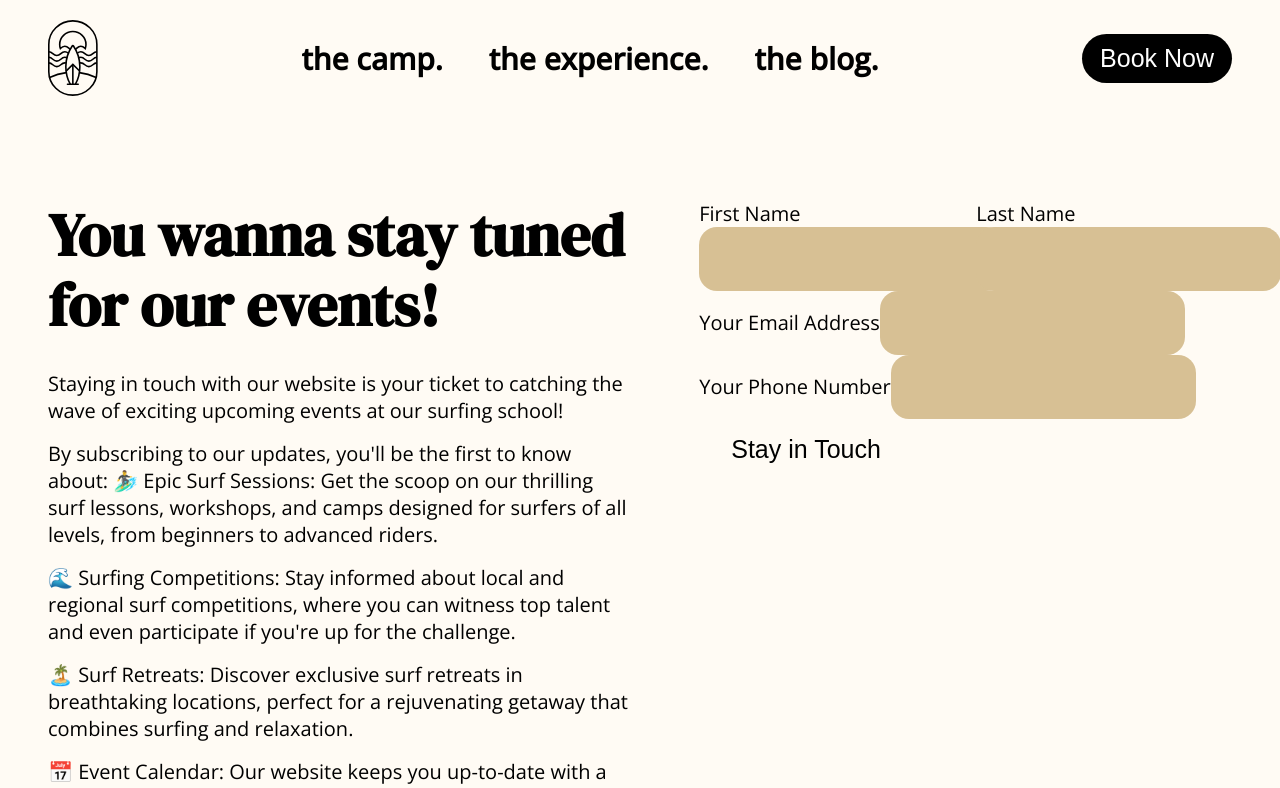
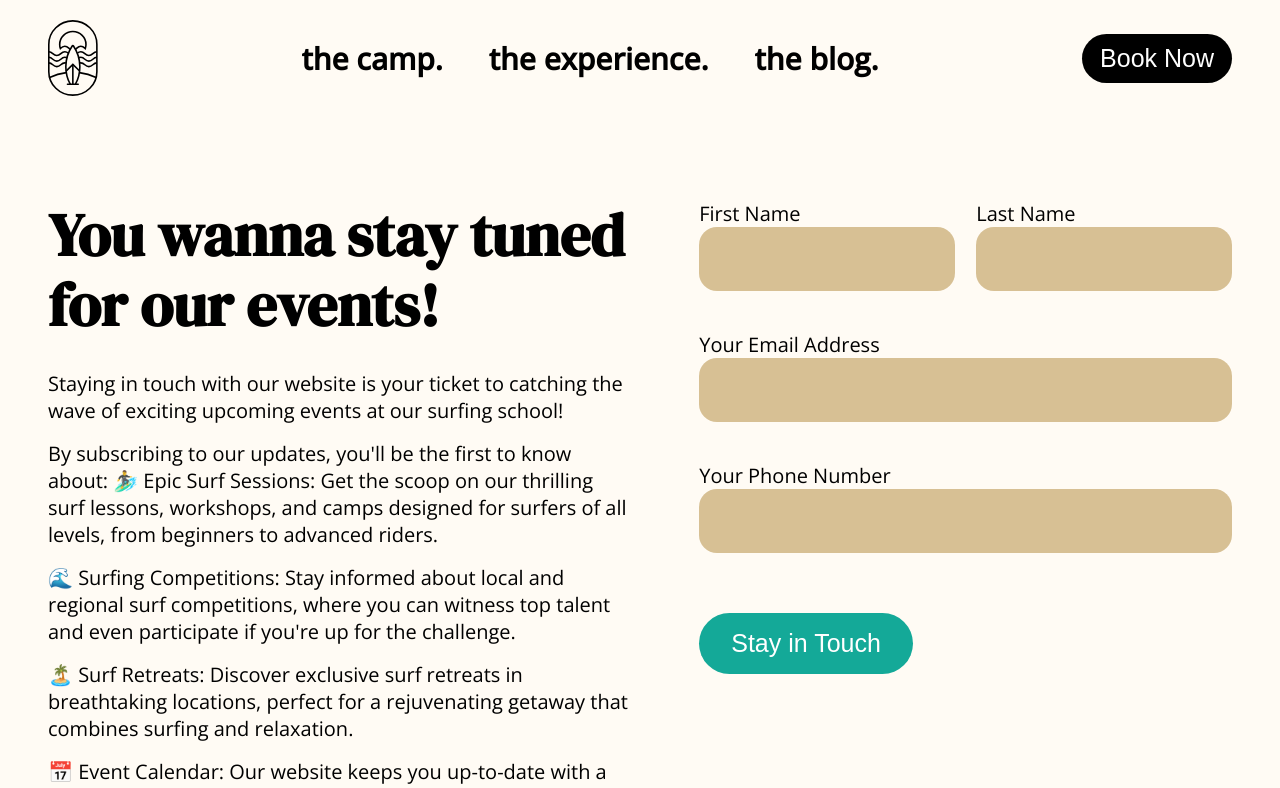
Before and after one commit to MangoButler/surfCampFront, a Next.js app: page /events in a window 1280 px wide. Shown: the top 788 px of the page. Built offline with nearby package versions, Linux system fonts and the light colour scheme.

Commit message:
with added signup, check functionality of all fields filled utils

```diff
--- a/app/_components/events/SignupForm.jsx
+++ b/app/_components/events/SignupForm.jsx
@@ -2,11 +2,47 @@
 
 import { useState } from "react";
 import TextInput from "../TextInput";
+import axios from "axios";
+import { allDataFilledIn } from "@/utils/validation-utils";
 
 function SignupForm({ headline, infoText, buttonLabel }) {
-  const [formData, setFormData] = useState();
-  const onChange = () => {
-    console.log("changing");
+  const [formData, setFormData] = useState({
+    firstName: "",
+    lastName: "",
+    email: "",
+    phone: "",
+  });
+  const [showConfirmation, setShowConfirmation] = useState(false);
+  const [errorMessage, setErrorMessage] = useState(false);
+  const onChange = (e) => {
+    setFormData({
+      ...formData,
+      [e.target.name]: e.target.value,
+    });
+  };
+
+  const onSubmit = async (e) => {
+    e.preventDefault();
+    const payload = {
+      data: { ...formData, isGeneralInterest: true },
+    };
+    console.log(allDataFilledIn(formData));
+    if (allDataFilledIn(formData)) {
+      try {
+        const response = await axios.post(
+          `${process.env.NEXT_PUBLIC_STRAPI_URL}/api/participants`,
+          payload
+        );
+        setShowConfirmation(true);
+        setErrorMessage(false);
+      } catch (error) {
+        setErrorMessage(
+          error.response?.data?.error?.message || `Something went wrong!`
+        );
+      }
+    } else {
+      setErrorMessage("Please fill in all fields");
+    }
   };
   return (
     <section className="signup-form">
@@ -16,7 +52,12 @@ function SignupForm({ headline, infoText, buttonLabel }) {
         </h3>
         {infoText}
       </div>
-      <form className="signup-form__form">
+      {showConfirmation ? (
+        <div className="signup-form__form">
+          <h4>Thanks for signing up! We'll be in touch!</h4>
+        </div>
+      ) : (
+        <form className="signup-form__form" onSubmit={onSubmit}>
           <div className="signup-form__name-container">
             <TextInput
               inputName="firstName"
@@ -43,10 +84,14 @@ function SignupForm({ headline, infoText, buttonLabel }) {
             label="Your Phone Number"
             onChange={onChange}
           />
-        <button className="btn btn--medium btn--teal" type="submit">
+          {errorMessage && (
+            <p className="copy error-text signup-form__error">{errorMessage}</p>
+          )}
+          <button className="btn btn--medium btn--turquoise" type="submit">
             {buttonLabel || "Stay in Touch"}
           </button>
         </form>
+      )}
     </section>
   );
 }
--- a/sass/components/events/signup-form.scss
+++ b/sass/components/events/signup-form.scss
@@ -10,6 +10,15 @@
   }
   &__form {
     width: 45%;
+    & .input {
+        width: 100%;
+    }
+    & .input-container {
+      margin-bottom: 4rem;
+    }
+    & .btn {
+      margin-top: 2rem;
+    }
   }
   & .copy:not(:last-of-type) {
     margin-bottom: 1.6rem;
@@ -21,4 +30,8 @@
       width: 48%;
     }
   }
+
+  &__error {
+    margin-top: 1.6rem;
+  }
 }
--- /dev/null
+++ b/utils/validation-utils.js
@@ -0,0 +1,3 @@
+export function allDataFilledIn(formData) {
+  return Object.keys(formData).every((key) => key.trim().length > 0);
+}
```
Lines whose indentation alone changed are shown as unchanged.
